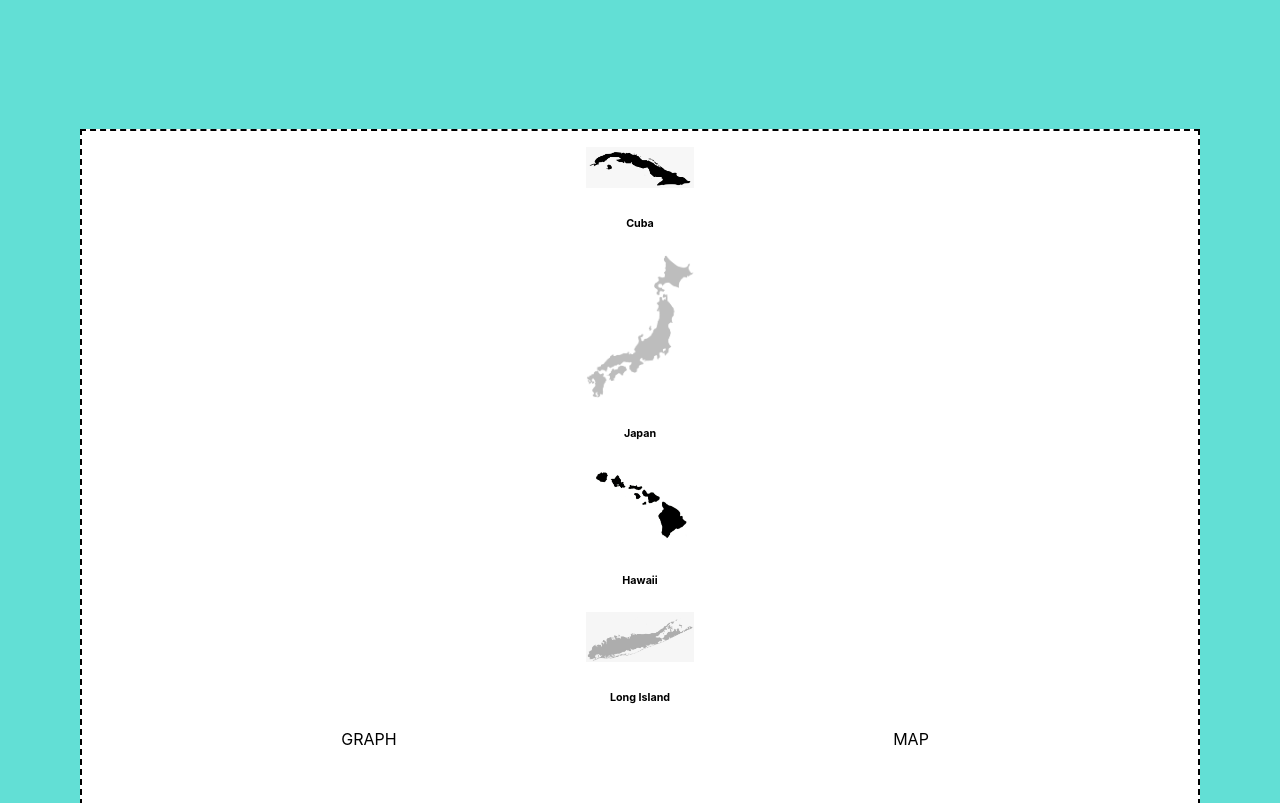
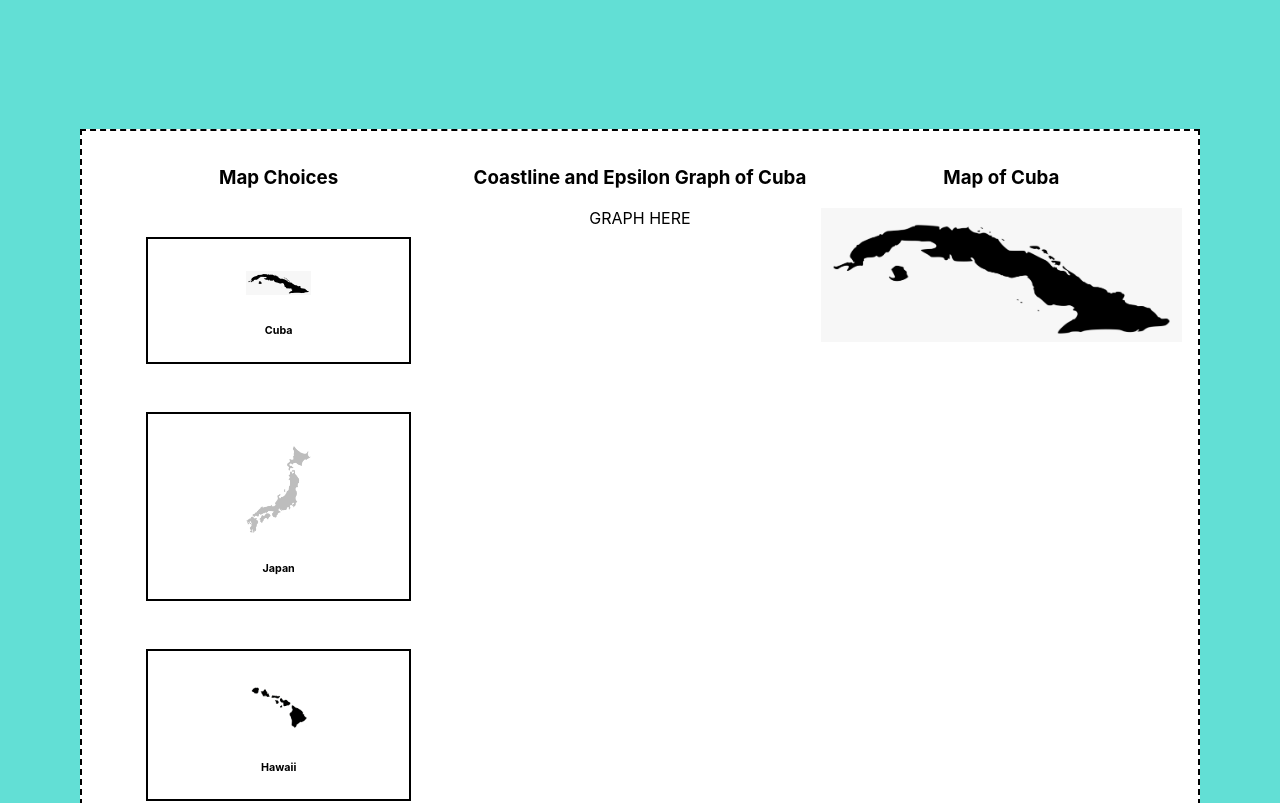
Before and after one commit to UW-CSE442-WI20/FP-coastline-paradox, a React (Create React App) app in the folder my-app/: page / in a window 1280 px wide. Shown: the part 4100-4903 px from the top of the page. Built offline with nearby package versions, Linux system fonts and the light colour scheme.

Commit message:
add state for map selection

```diff
--- a/my-app/src/Citations.js
+++ b/my-app/src/Citations.js
@@ -15,6 +15,7 @@ class Citations extends React.Component {
                 <h4>Citations:</h4>
                 <ul>
                     <li>Wave Photo: <code>https://giphy.com/stickers/fun-summer-beach-Mb9GGpjLPorX0qHSF7</code></li>
+
                 </ul>
            </CitationBox>
         );
--- a/my-app/src/Tutorial.js
+++ b/my-app/src/Tutorial.js
@@ -12,8 +12,20 @@ const TutorialBox = styled.div`
   border: 2px dashed black;
   text-align: center;
 
-  height: 50em;
+  height: 60em;
 
+`
+const MapThumbnail = styled.img`
+  // width: 5em;
+  // height: 5em;
+  width: 25%;
+  padding-top: 2em;
+`
+
+
+const MapOptionBox = styled.div`
+  border: 2px solid black;
+  margin: 3em;
 `
 
 const Row = styled.div`
@@ -22,41 +34,58 @@ const Row = styled.div`
 
 const Column = styled.div`
   flex: 50%;
-
 `
 
 var islandOptions = [];
 
 class Tutorial extends React.Component{
+  constructor(props) {
+    super(props);
+    this.state = { map: "Cuba" };
+    this.setup();
+  }
+
   getMap(name) {
-    return name.replace(" ", "_").toLowerCase() + ".png";
+    return "./maps/" + name.replace(" ", "_").toLowerCase() + ".png";
+  }
+
+  changeChosen(name) {
+    this.setState({ map: name });
   }
 
   setup() {
+
     {ISLANDS.forEach((element) =>
       islandOptions.push(
-      <div>
-        <img src={"./maps/" + this.getMap(element)} width="10%"></img>
+      <MapOptionBox onClick={() => this.changeChosen(element)}>
+        <MapThumbnail src={this.getMap(element)} ></MapThumbnail>
         {<h6>{element}</h6>}
-      </div>
+      </MapOptionBox>
       )
     )}
   }
 
   render() {
-    this.setup();
+    console.log(this.getMap(this.state.map));
+    console.log(islandOptions);
+    console.log(document.getElementById(this.getMap(this.state.map)))
+
+    // document.getElementById(this.getMap(this.state.map)).setAttribute('style', 'border: 2px solid red;');
+
     return (
       <TutorialBox>
-        {islandOptions}
-
-
-
         <Row>
           <Column>
-            GRAPH
+            <h3>Map Choices</h3>
+            {islandOptions}
           </Column>
           <Column>
-            MAP
+            <h3>Coastline and Epsilon Graph of {this.state.map}</h3>
+            GRAPH HERE
+          </Column>
+          <Column>
+            <h3>Map of {this.state.map}</h3>
+            <img src={this.getMap(this.state.map)} width="100%"></img>
           </Column>
         </Row>
       </TutorialBox>
```
